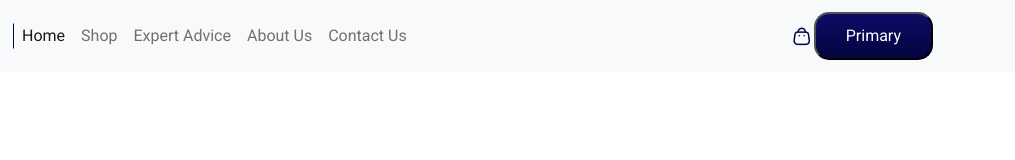
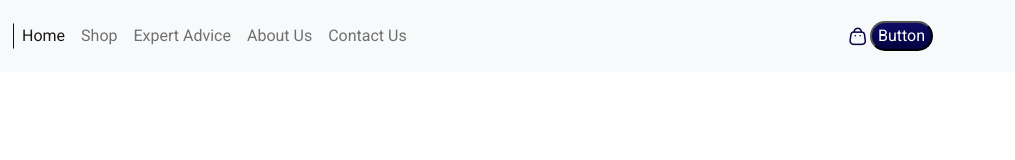
Before and after one commit to singhAdhi/Developerguidebook, a plain HTML site: page index.html in a window 1280 px wide. Shown: the full height of the page, 265-1280 px from the left. Drawn offline with nearby package versions, Linux system fonts and the light colour scheme.

Commit message:
nfsdsdds

```diff
--- a/index.html
+++ b/index.html
@@ -44,7 +44,7 @@
         </div>
         <div class="navbar-end">
           <img class="navbar-end-img" src="images/Bag.png" />
-          <button type="button" class="btn-bg">Primary</button>
+          <button class="btn-bg" type="button">Button</button>
         </div>
       </div>
     </nav>
--- a/style.css
+++ b/style.css
@@ -5,7 +5,5 @@
   background: linear-gradient(180deg, #0c0c66 0%, #040440 100%);
   border-radius: 15px;
   color: #ffffff;
-  padding: 10px 30px;
-  font-weight: 500;
   text-align: center;
 }
```
